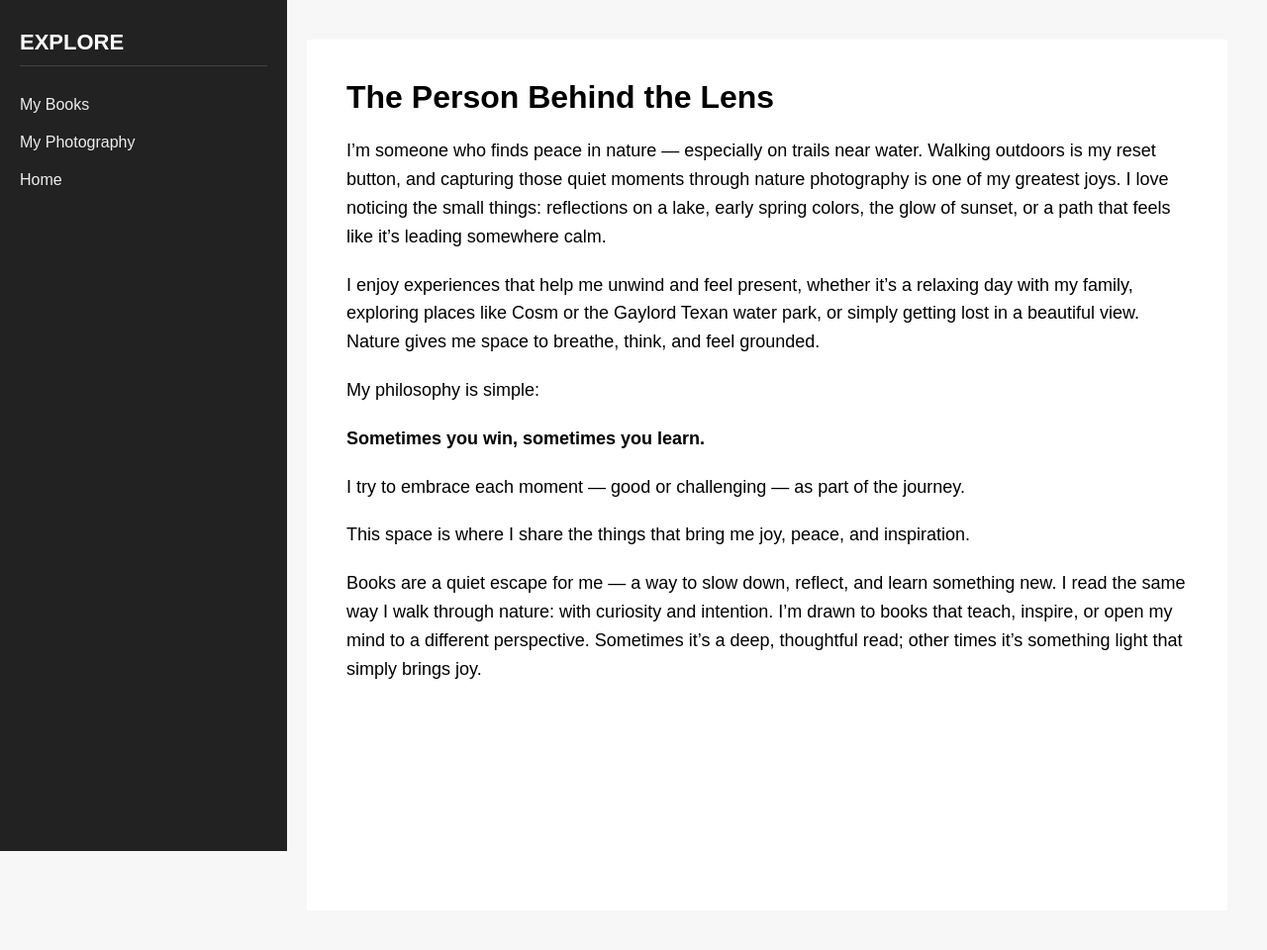
After one commit to gomathy-philomath/MeetMe, a Django app: page /gomspersonal/about/ in a window 1280 px wide. The commit adds this page. Shown: the whole page at 99% size. Run offline with Django 5.2, Linux system fonts and the light colour scheme.

Commit message:
Created website.log to be created and added more details to personal interests

```diff
--- a/gomspersonal/admin.py
+++ b/gomspersonal/admin.py
@@ -1,5 +1,6 @@
 from django.contrib import admin
-from .models import book
+from .models import book,photo
 
 # Register your models here.
 admin.site.register(book)
+admin.site.register(photo)
--- /dev/null
+++ b/gomspersonal/templates/personal_landing.html
@@ -0,0 +1,46 @@
+{% load static %}
+<!DOCTYPE html>
+<html lang="en">
+<head>
+  <meta charset="UTF-8" />
+  <meta name="viewport" content="width=device-width, initial-scale=1.0" />
+  <title>About Me</title>
+
+  <!-- Link to External CSS -->
+  <link href="{% static 'css/styles_personal.css' %}" rel="stylesheet">
+</head>
+<body>
+  <div class="container">
+
+    <!-- LEFT SIDEBAR -->
+    <div class="sidebar">
+      <h3>Explore</h3>
+      <a href="{% url 'gomspersonal:books_landing' %}">My Books</a>
+      <a href="{% url 'gomspersonal:photography_landing' %}">My Photography</a>
+      <a href="{% url 'home' %}">Home</a>
+    </div>
+
+    <!-- MAIN CONTENT -->
+    <div class="content">
+      <h1>The Person Behind the Lens</h1>
+      <p>
+        I’m someone who finds peace in nature — especially on trails near water. Walking outdoors is my reset button, and capturing those quiet moments through nature photography is one of my greatest joys. I love noticing the small things: reflections on a lake, early spring colors, the glow of sunset, or a path that feels like it’s leading somewhere calm.
+      </p>
+      <p>
+        I enjoy experiences that help me unwind and feel present, whether it’s a relaxing day with my family, exploring places like Cosm or the Gaylord Texan water park, or simply getting lost in a beautiful view. Nature gives me space to breathe, think, and feel grounded.
+      </p>
+      <p>
+        My philosophy is simple:
+      </p>
+      <p>
+        <b>Sometimes you win, sometimes you learn.</b>
+      </p>
+      <p>
+        I try to embrace each moment — good or challenging — as part of the journey.
+      </p>
+      <p>
+        This space is where I share the things that bring me joy, peace, and inspiration.
+      </p>
+      <p>
+        Books are a quiet escape for me — a way to slow down, reflect, and learn something new. I read the same way I walk through nature: with curiosity and intention. I’m drawn to books that teach, inspire, or open my mind to a different perspective. Sometimes it’s a deep, thoughtful read; other times it’s something light that simply brings joy.
+      </p>
--- a/gomspersonal/urls.py
+++ b/gomspersonal/urls.py
@@ -1,6 +1,10 @@
 from django.urls import path
 from . import views
 
+app_name = "gomspersonal"
+
 urlpatterns = [
+    path("about/", views.personal_landing, name="personal_landing"),
     path("books/", views.books_landing, name="books_landing"),
+    path("photography/", views.photography_landing, name="photography_landing"),
 ]
--- a/gomspersonal/views.py
+++ b/gomspersonal/views.py
@@ -1,7 +1,13 @@
 from django.shortcuts import render
-from .models import book
+from .models import book,photo
 
 # Create your views here.
+def personal_landing(request):
+    return render(request, "personal_landing.html")
 def books_landing(request):
     books = book.objects.all().order_by("id")
     return render(request, "books_landing.html", {"books": books})
+def photography_landing(request):
+    # Query the photo model to get all photo objects
+    photos = photo.objects.all()
+    return render(request, "photography.html", {"photos": photos})
--- /dev/null
+++ b/gomssite/static/CSS/styles_personal.css
@@ -0,0 +1,145 @@
+/* styles_personal.css */
+
+/* General Styles for Body */
+body {
+  font-family: Arial, sans-serif;
+  margin: 0;
+  padding: 0;
+  background: #f7f7f7;
+}
+
+.container {
+  padding: 40px;
+}
+
+/* Sidebar Style */
+.sidebar {
+  width: 250px;
+  background: #222;
+  color: #fff;
+  padding: 30px 20px;
+  position: fixed;
+  top: 0;
+  left: 0;
+  height: 100%;
+  z-index: 100;
+}
+
+.sidebar h3 {
+  margin-top: 0;
+  margin-bottom: 20px;
+  font-size: 22px;
+  text-transform: uppercase;
+  border-bottom: 1px solid #444;
+  padding-bottom: 10px;
+}
+
+.sidebar a {
+  display: block;
+  color: #eee;
+  text-decoration: none;
+  padding: 10px 0;
+  font-size: 16px;
+  transition: 0.3s;
+}
+
+.sidebar a:hover {
+  color: #4fa3ff;
+  padding-left: 5px;
+}
+
+/* Main Content Styles */
+.content {
+  margin-left: 270px; /* Adjusted for sidebar */
+  padding: 40px;
+  background: white;
+  min-height: 100vh;
+}
+
+.content h1, .content h2 {
+  margin-top: 0;
+  font-size: 32px;
+}
+
+.content p {
+  line-height: 1.6;
+  font-size: 18px;
+  margin-bottom: 20px;
+}
+
+/* Book Card Styles */
+.book-card {
+  border-radius: 8px;
+  box-shadow: 0 4px 10px rgba(0, 0, 0, 0.1);
+  overflow: hidden;
+  margin-bottom: 30px;
+  text-align: center;
+  padding: 10px;
+}
+
+.book-cover {
+  height: 200px;  /* Fixed height */
+  width: 150px;   /* Fixed width */
+  object-fit: cover;  /* Ensures image scales correctly */
+  margin: 0 auto 10px;  /* Centers image */
+}
+
+.book-title {
+  font-weight: 700;
+  font-size: 1.1rem;
+  margin-bottom: 10px;
+}
+
+.book-author {
+  color: #555;
+  margin-bottom: 10px;
+}
+
+.book-review {
+  font-size: 14px;
+  color: #777;
+  max-height: 60px;
+  overflow: hidden;
+  text-overflow: ellipsis;
+}
+
+.btn-back {
+  margin-top: 30px;
+  font-weight: 500;
+  border-radius: 8px;
+}
+
+/* Photography Page Styles */
+
+/* Main Content for Photography */
+.photo-card {
+  background: white;
+  border-radius: 8px;
+  box-shadow: 0 2px 6px rgba(0, 0, 0, 0.1);
+  overflow: hidden;
+  transition: transform 0.2s ease-in-out;
+}
+
+.photo-grid {
+  display: grid;
+  grid-template-columns: repeat(auto-fill, minmax(250px, 1fr));
+  gap: 20px;
+}
+
+.photo-grid img {
+  width: 100%;
+  border-radius: 10px;
+  object-fit: cover;
+  box-shadow: 0 2px 6px rgba(0, 0, 0, 0.15);
+}
+
+/* Button and Modal Styles */
+.btn-primary, .btn-secondary {
+  border-radius: 8px;
+  font-weight: 500;
+}
+
+.modal-body img {
+  max-width: 100%;
+  height: auto;
+}
--- a/gomssite/urls.py
+++ b/gomssite/urls.py
@@ -25,5 +25,9 @@ from django.conf.urls.static import static
 urlpatterns = [
     path("admin/", admin.site.urls),
     path('',views.home, name='home'),
-    path ('gomspersonal',include('gomspersonal.urls')),
-]+ static(settings.STATIC_URL, document_root=settings.STATIC_ROOT)
+    path ('gomspersonal/',include('gomspersonal.urls')),
+    path('log_tab_visit/', views.log_tab_visit, name='log_tab_visit'),
+]
+# Serve static + media files in development
+urlpatterns += static(settings.STATIC_URL, document_root=settings.STATIC_ROOT)
+urlpatterns += static(settings.MEDIA_URL, document_root=settings.MEDIA_ROOT)
```
Also changed, not shown: gomspersonal/models.py (+13 -2 lines), gomspersonal/templates/books_landing.html (+52 -4 lines), gomspersonal/templates/photography.html (added, +54 -0 lines), gomssite/settings.py (+44 -1 lines), gomssite/views.py (+9 -1 lines), templates/home.html (+16 -6 lines), gomspersonal/migrations/0003_alter_book_bookcover.py (added), gomspersonal/migrations/0004_photo.py (added), gomssite/static/images/hp1.jpg (renamed from images/philosophers-stone-uk-childrens-edition-2014.jpg), gomssite/static/images/hp2.jpg (renamed from images/chamber-of-secrets-uk-childrens-edition-2014.jpg), gomssite/static/photos/rainbow.jpg (added), gomssite/static/photos/sunrise.jpg (added), 1 other file.
